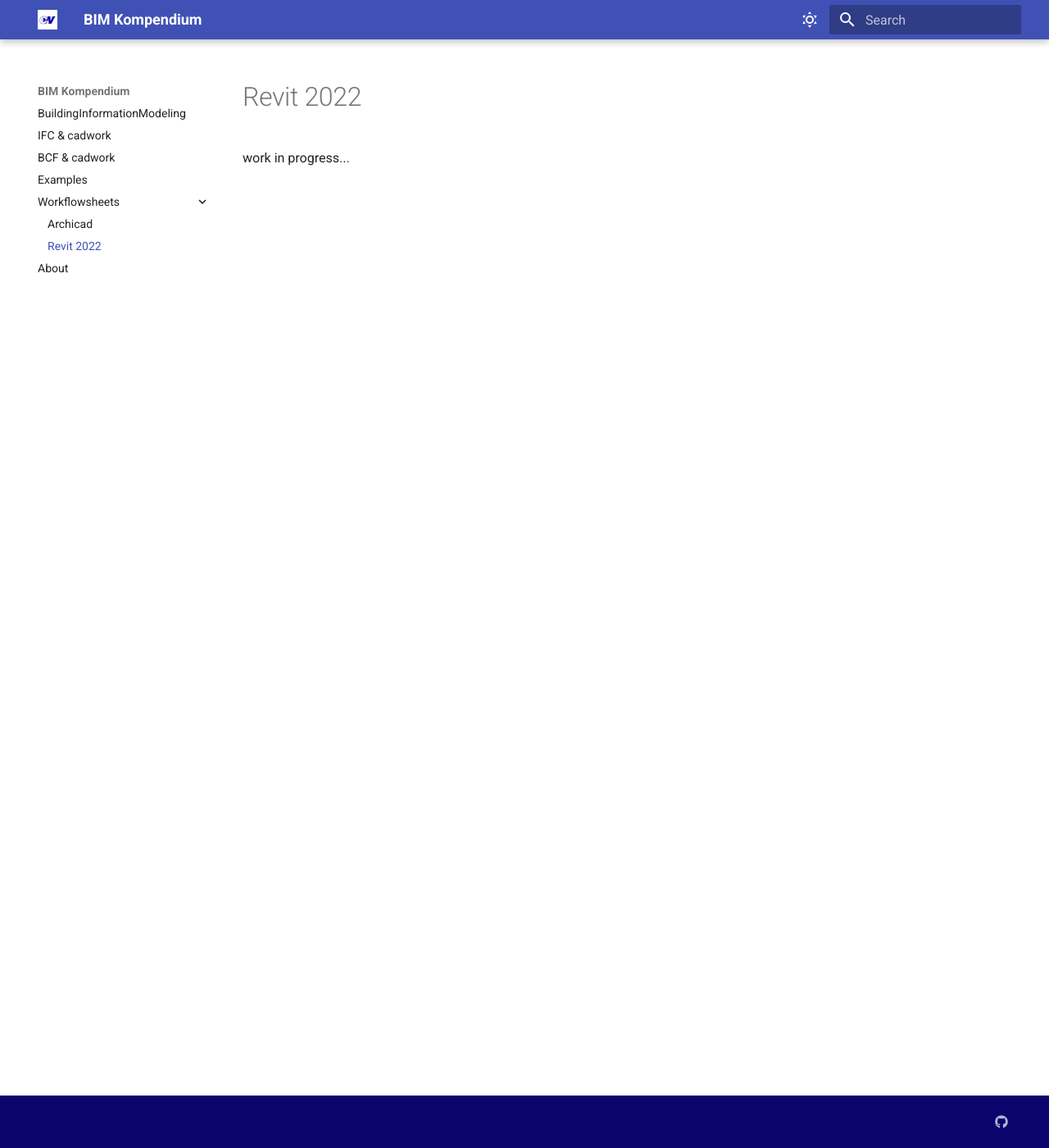
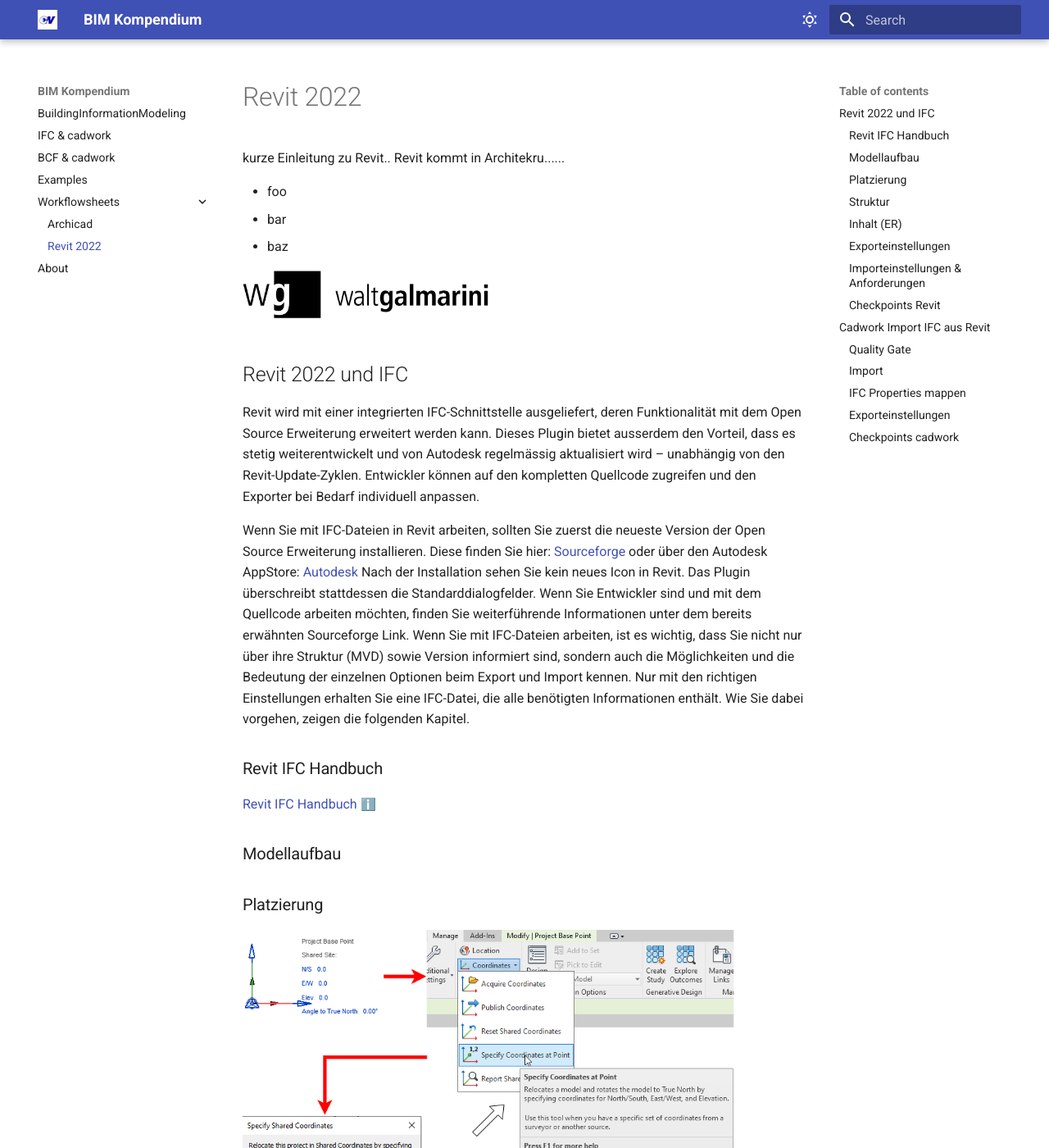
Before and after one commit to Brunner246/cadwork_bim, an MkDocs documentation site: the page built from docs/revit.md, in a window 1280 px wide and 1400 px high. Shown: the whole window at 82% size. Built offline with MkDocs 1.6.1 and Material for MkDocs 9.7.7, drawn with Linux system fonts in a browser that asks for light colours; emoji names are drawn with the system emoji font; some of the changed text lies outside the part shown.

```diff
--- a/docs/revit.md
+++ b/docs/revit.md
@@ -1 +1,60 @@
-work in progress...
+kurze Einleitung zu Revit.. Revit kommt in Architekru......
+
+* foo
+* bar
+* baz
+
+![Screenshot](img/wg_logo.png){: style="width:300px"}
+
+## Revit 2022 und IFC
+
+Revit wird mit einer integrierten IFC-Schnittstelle ausgeliefert, deren Funktionalität mit dem Open Source Erweiterung erweitert werden kann. Dieses Plugin bietet ausserdem den Vorteil, dass es stetig weiterentwickelt und von Autodesk regelmässig aktualisiert wird – unabhängig von den Revit-Update-Zyklen.
+Entwickler können auf den kompletten Quellcode zugreifen und den Exporter bei Bedarf individuell anpassen.
+
+Wenn Sie mit IFC-Dateien in Revit arbeiten, sollten Sie zuerst die neueste Version der Open Source Erweiterung installieren. Diese finden Sie hier:
+[Sourceforge](https://sourceforge.net/projects/ifcexporter) oder über den Autodesk AppStore: [Autodesk](http://apps.autodesk.com)  Nach der Installation sehen Sie kein neues Icon
+in Revit. Das Plugin überschreibt stattdessen die Standarddialogfelder. Wenn Sie Entwickler sind und mit dem Quellcode arbeiten möchten, finden Sie weiterführende Informationen unter dem bereits erwähnten
+Sourceforge Link. Wenn Sie mit IFC-Dateien arbeiten, ist es wichtig, dass Sie nicht nur über ihre Struktur (MVD) sowie Version informiert sind, sondern auch die Möglichkeiten und die Bedeutung der einzelnen Optionen beim Export und Import kennen. Nur mit den richtigen Einstellungen erhalten Sie eine IFC-Datei, die alle benötigten Informationen enthält. Wie Sie dabei vorgehen, zeigen die
+folgenden Kapitel.
+
+### Revit IFC Handbuch
+
+[Revit IFC Handbuch](https://www.autodesk.de/campaigns/interoperability/ifc-handbuch) :information_source:
+
+
+### Modellaufbau
+
+### Platzierung
+
+![Backup Text](img/RevitCoordinates.png "https://wiki.osarch.org/index.php?title=Revit_IFC_geolocation"){: style="width:600px"}
+
+
+### Struktur
+
+### Inhalt (ER)
+
+### Exporteinstellungen
+
+### Importeinstellungen & Anforderungen
+
+### Checkpoints Revit
+
+* bla
+* bla
+* bla
+* Quality Gate
+
+## Cadwork Import IFC aus Revit
+
+### Quality Gate
+
+### Import
+
+* foo bar baz
+* Kontrolle globaler Nullpunkt
+
+### IFC Properties mappen
+
+### Exporteinstellungen
+
+### Checkpoints cadwork
```
Also changed, not shown: docs/archicad.md (+4 -1 lines).
